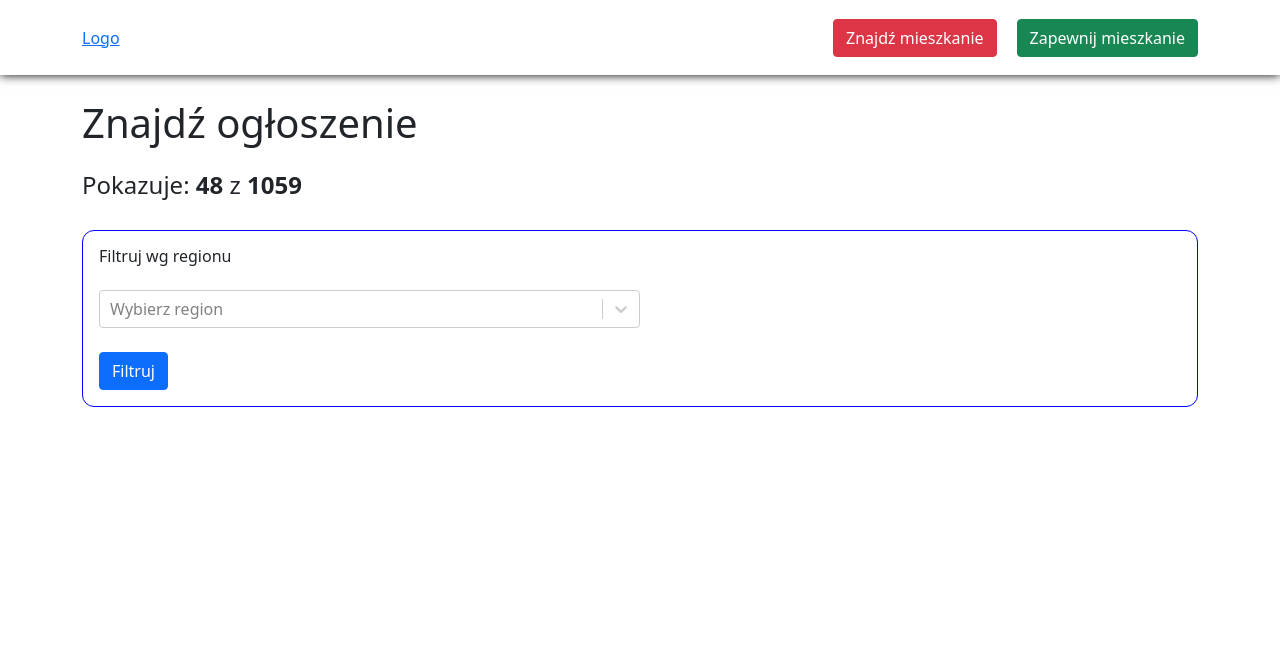
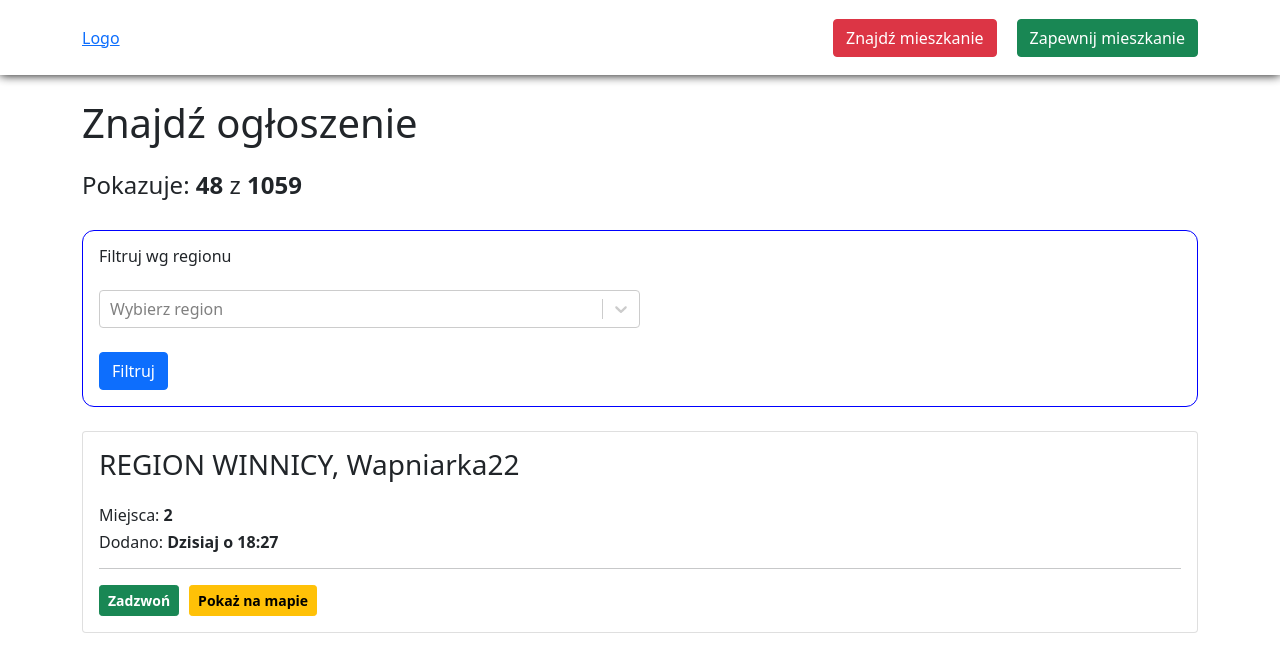
Before and after one commit to NowyDom/nowy-dom-frontend, a React (Create React App) app: page /find in a window 1280 px wide. Shown: the top 672 px of the page. Built offline with nearby package versions, Linux system fonts and the light colour scheme.

Commit message:
feat(result): add result view component

```diff
--- a/src/FindApartmentScreen.js
+++ b/src/FindApartmentScreen.js
@@ -1,4 +1,5 @@
 import Filters from './Filters';
+import ResultView from './ResultView';
 
 const FindApartmentScreen = () => {
   return (
@@ -9,6 +10,7 @@ const FindApartmentScreen = () => {
           Pokazuje: <strong>48</strong> z <strong>1059</strong>
         </h4>
         <Filters />
+        <ResultView />
       </div>
     </div>
   );
--- /dev/null
+++ b/src/ResultView.js
@@ -0,0 +1,33 @@
+const ResultView = () => {
+  return (
+    <div className="result-wrapper mb-4">
+      <div className="card">
+        <div className="card-body">
+          <h3 className="mb-4">REGION WINNICY, Wapniarka22</h3>
+          <h6>
+            Miejsca: <strong>2</strong>
+          </h6>
+          <h6>
+            Dodano: <strong>Dzisiaj o 18:27</strong>
+          </h6>
+          <hr />
+          <div className="controls d-flex flex-column flex-md-row">
+            <a href={`tel:+48 888 888 888`} className="btn btn-success btn-sm">
+              <strong>Zadzwoń</strong>
+            </a>
+            <a
+              href={`https://wp.pl`}
+              target="_blank"
+              className="btn btn-warning btn-sm"
+              style={{ marginLeft: 10 }}
+            >
+              <strong>Pokaż na mapie</strong>
+            </a>
+          </div>
+        </div>
+      </div>
+    </div>
+  );
+};
+
+export default ResultView;
```
